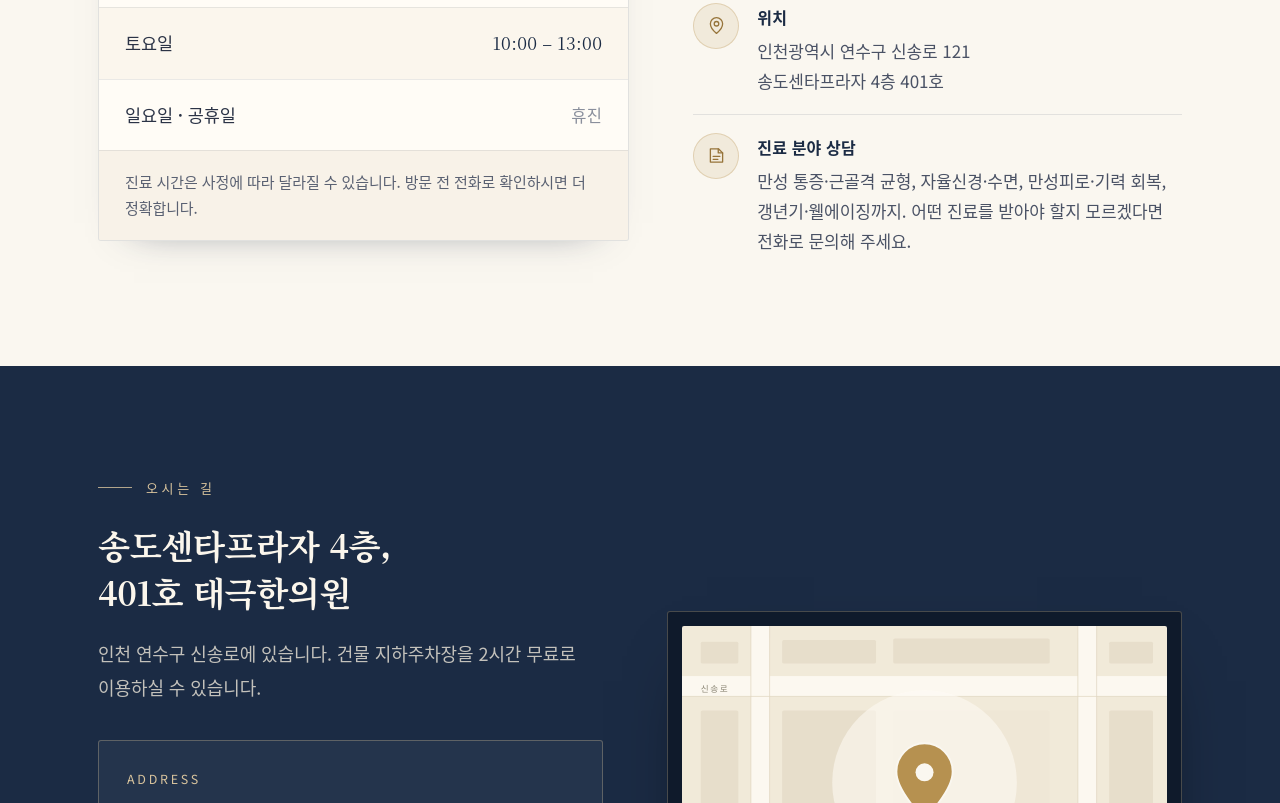
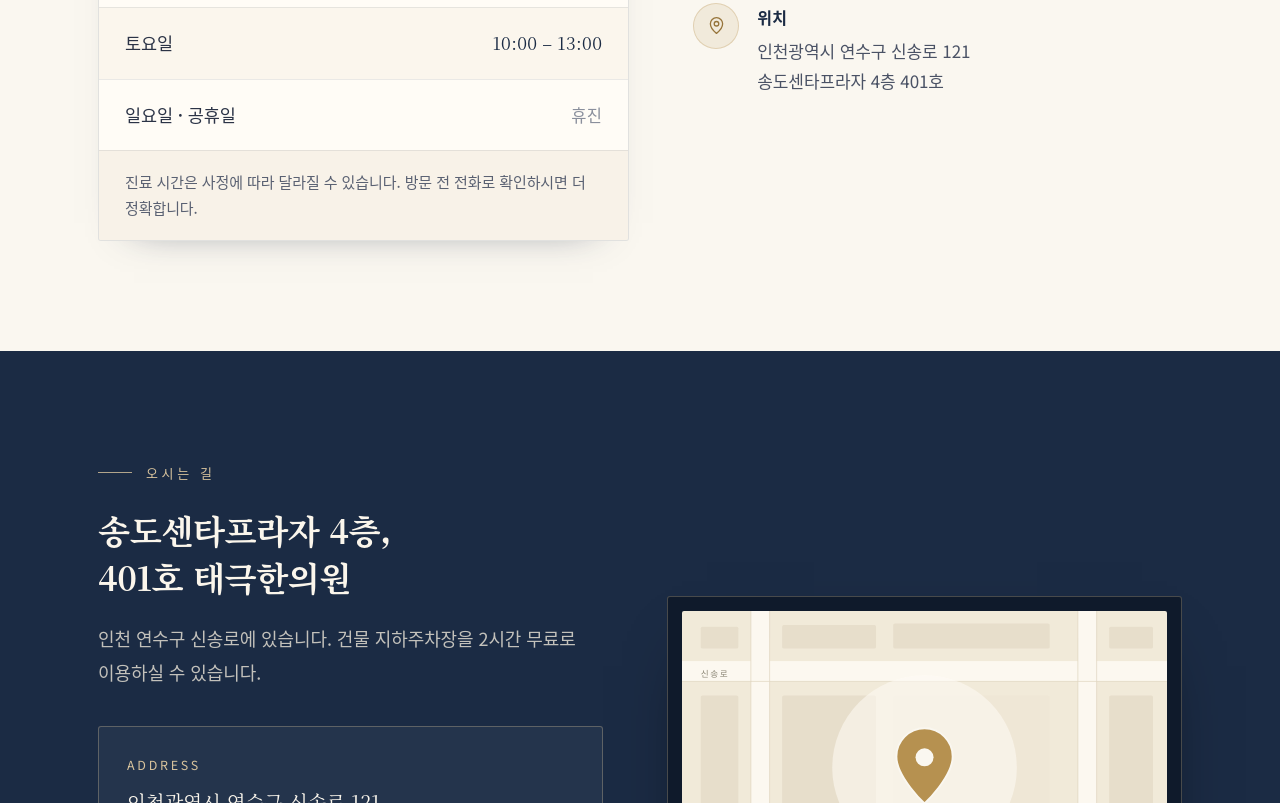
Before and after one commit to taegeukclinic/taegeukclinic.github.io, a plain HTML site: page index.html in a window 1280 px wide. Shown: the part 5609-6412 px from the top of the page. Drawn offline with Linux system fonts and the light colour scheme.

Commit message:
진료 안내에서 '진료 분야 상담' 항목 삭제

```diff
--- a/index.html
+++ b/index.html
@@ -1402,13 +1402,6 @@
               <p>인천광역시 연수구 신송로 121<br>송도센타프라자 4층 401호</p>
             </div>
           </li>
-          <li class="info-item">
-            <span class="ico"><svg aria-hidden="true"><use href="#i-blog"/></svg></span>
-            <div>
-              <h4>진료 분야 상담</h4>
-              <p>만성 통증·근골격 균형, 자율신경·수면, 만성피로·기력 회복, 갱년기·웰에이징까지. 어떤 진료를 받아야 할지 모르겠다면 전화로 문의해 주세요.</p>
-            </div>
-          </li>
         </ul>
       </div>
     </div>
```
